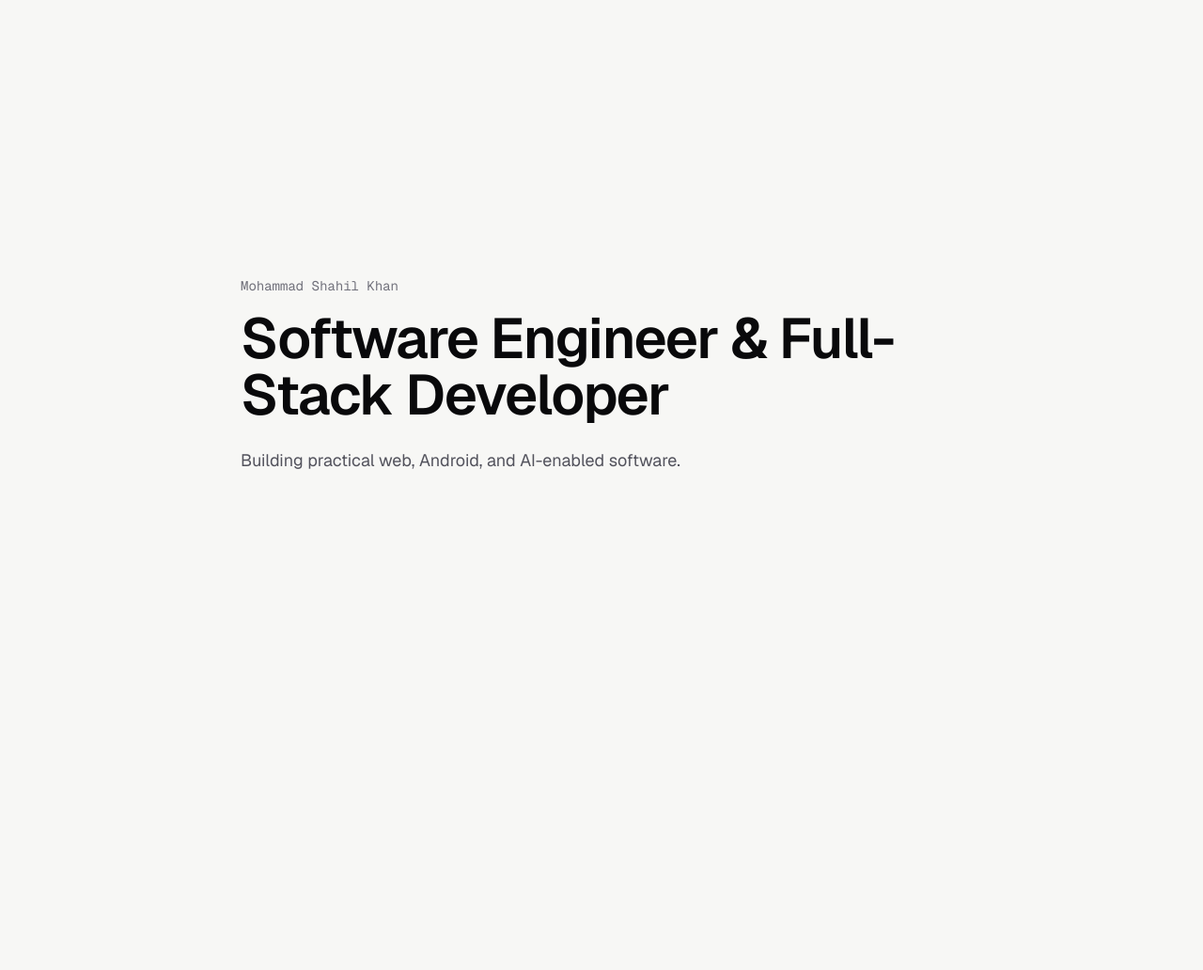
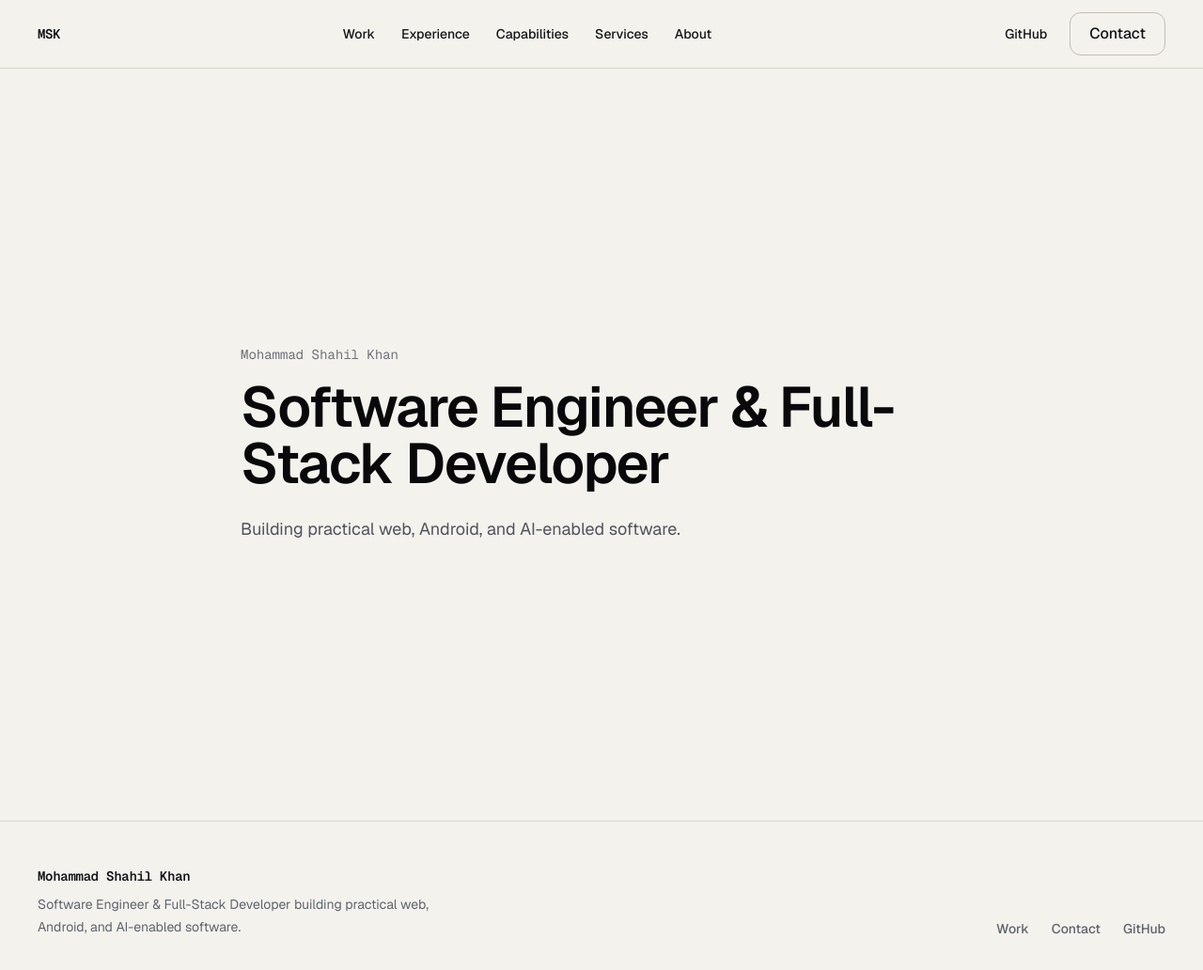
Before and after one commit to shahilkhan001/My-Portfolio, a Next.js app: page / in a window 1280 px wide. Shown: the top 1032 px of the page at 94% size. Before the commit the page ends 800 px from the top, so only its background shows below. Built offline with nearby package versions, Linux system fonts and the light colour scheme.

Commit message:
feat: add design system and global layout

```diff
--- a/package.json
+++ b/package.json
@@ -9,6 +9,7 @@
     "lint": "eslint"
   },
   "dependencies": {
+    "lucide-react": "^1.37.0",
     "next": "16.3.3",
     "react": "19.2.8",
     "react-dom": "19.2.8"
--- a/src/app/globals.css
+++ b/src/app/globals.css
@@ -1,28 +1,128 @@
 @import "tailwindcss";
 
 :root {
-  --background: #f7f7f5;
-  --foreground: #18181b;
+  --page: #f4f2ed;
+  --surface: #fbfaf7;
+  --surface-muted: #ebe8e1;
+  --surface-dark: #111317;
+  --surface-dark-muted: #191d23;
+
+  --ink: #14161a;
+  --ink-muted: #5f646d;
+  --ink-subtle: #7b8089;
+  --ink-inverse: #f7f7f5;
+
+  --border: #d8d4cb;
+  --border-strong: #c2bdb3;
+  --border-dark: #2b3038;
+
+  --accent: #2457f5;
+  --accent-hover: #1948d6;
+  --accent-soft: #e7ecff;
+  --status: #237a4b;
+
+  --radius-sm: 0.5rem;
+  --radius-md: 0.75rem;
+  --radius-lg: 1rem;
+  --radius-xl: 1.25rem;
 }
 
 @theme inline {
-  --color-background: var(--background);
-  --color-foreground: var(--foreground);
+  --color-page: var(--page);
+  --color-surface: var(--surface);
+  --color-surface-muted: var(--surface-muted);
+  --color-surface-dark: var(--surface-dark);
+  --color-surface-dark-muted: var(--surface-dark-muted);
+
+  --color-ink: var(--ink);
+  --color-ink-muted: var(--ink-muted);
+  --color-ink-subtle: var(--ink-subtle);
+  --color-ink-inverse: var(--ink-inverse);
+
+  --color-border: var(--border);
+  --color-border-strong: var(--border-strong);
+  --color-border-dark: var(--border-dark);
+
+  --color-accent: var(--accent);
+  --color-accent-hover: var(--accent-hover);
+  --color-accent-soft: var(--accent-soft);
+  --color-status: var(--status);
+
   --font-sans: var(--font-geist-sans);
   --font-mono: var(--font-geist-mono);
+
+  --radius-sm: var(--radius-sm);
+  --radius-md: var(--radius-md);
+  --radius-lg: var(--radius-lg);
+  --radius-xl: var(--radius-xl);
 }
 
-* {
+*,
+*::before,
+*::after {
   box-sizing: border-box;
 }
 
 html {
-  background: var(--background);
+  min-width: 320px;
+  background: var(--page);
+  scroll-behavior: smooth;
+  text-size-adjust: 100%;
 }
 
 body {
   margin: 0;
-  background: var(--background);
-  color: var(--foreground);
+  min-height: 100dvh;
+  background: var(--page);
+  color: var(--ink);
   font-family: var(--font-geist-sans), sans-serif;
+  text-rendering: optimizeLegibility;
+  -webkit-font-smoothing: antialiased;
 }
+
+a {
+  color: inherit;
+  text-decoration: none;
+}
+
+button,
+input,
+textarea,
+select {
+  font: inherit;
+}
+
+button {
+  cursor: pointer;
+}
+
+img,
+svg {
+  display: block;
+  max-width: 100%;
+}
+
+::selection {
+  background: var(--accent);
+  color: #ffffff;
+}
+
+:focus-visible {
+  outline: 2px solid var(--accent);
+  outline-offset: 4px;
+}
+
+@media (prefers-reduced-motion: reduce) {
+  html {
+    scroll-behavior: auto;
+  }
+
+  *,
+  *::before,
+  *::after {
+    scroll-behavior: auto !important;
+    animation-duration: 0.01ms !important;
+    animation-iteration-count: 1 !important;
+    transition-duration: 0.01ms !important;
+  }
+}
--- a/src/app/layout.tsx
+++ b/src/app/layout.tsx
@@ -1,5 +1,7 @@
 import type { Metadata } from "next";
 import { Geist, Geist_Mono } from "next/font/google";
+import { SiteFooter } from "@/components/layout/site-footer";
+import { SiteHeader } from "@/components/layout/site-header";
 import "./globals.css";
 
 const geistSans = Geist({
@@ -27,7 +29,19 @@ export default function RootLayout({ children }: LayoutProps<"/">) {
       lang="en"
       className={`${geistSans.variable} ${geistMono.variable} h-full antialiased`}
     >
-      <body className="min-h-full">{children}</body>
+      <body className="flex min-h-full flex-col">
+        <a
+          href="#main-content"
+          className="sr-only z-50 rounded-md bg-ink px-4 py-2 text-sm font-medium text-ink-inverse focus:not-sr-only focus:fixed focus:left-4 focus:top-4"
+        >
+          Skip to main content
+        </a>
+        <SiteHeader />
+        <div id="main-content" tabIndex={-1} className="flex-1">
+          {children}
+        </div>
+        <SiteFooter />
+      </body>
     </html>
   );
 }
--- /dev/null
+++ b/src/components/layout/site-footer.tsx
@@ -0,0 +1,43 @@
+import Link from "next/link";
+import { Container } from "@/components/ui/container";
+
+export function SiteFooter() {
+  return (
+    <footer className="border-t border-border bg-page">
+      <Container className="grid gap-8 py-10 sm:grid-cols-2 sm:items-end lg:py-12">
+        <div>
+          <p className="font-mono text-sm font-semibold tracking-[-0.02em] text-ink">
+            Mohammad Shahil Khan
+          </p>
+          <p className="mt-2 max-w-md text-sm leading-6 text-ink-muted">
+            Software Engineer &amp; Full-Stack Developer building practical web,
+            Android, and AI-enabled software.
+          </p>
+        </div>
+
+        <div className="flex flex-wrap gap-x-6 gap-y-3 text-sm font-medium text-ink-muted sm:justify-end">
+          <Link
+            href="/#work"
+            className="transition-colors duration-200 hover:text-ink"
+          >
+            Work
+          </Link>
+          <Link
+            href="/#contact"
+            className="transition-colors duration-200 hover:text-ink"
+          >
+            Contact
+          </Link>
+          <a
+            href="https://github.com/shahilkhan001"
+            target="_blank"
+            rel="noreferrer"
+            className="transition-colors duration-200 hover:text-ink"
+          >
+            GitHub
+          </a>
+        </div>
+      </Container>
+    </footer>
+  );
+}
--- /dev/null
+++ b/src/components/layout/site-header.tsx
@@ -0,0 +1,57 @@
+import Link from "next/link";
+import { ActionLink } from "@/components/ui/action-link";
+import { Container } from "@/components/ui/container";
+
+const navigation = [
+  { label: "Work", href: "/#work" },
+  { label: "Experience", href: "/#experience" },
+  { label: "Capabilities", href: "/#capabilities" },
+  { label: "Services", href: "/#services" },
+  { label: "About", href: "/#about" },
+];
+
+export function SiteHeader() {
+  return (
+    <header className="border-b border-border bg-page">
+      <Container className="flex min-h-18 items-center justify-between gap-6">
+        <Link
+          href="/"
+          className="shrink-0 font-mono text-sm font-semibold tracking-[-0.02em] text-ink"
+          aria-label="Mohammad Shahil Khan — Home"
+        >
+          MSK
+        </Link>
+
+        <nav
+          aria-label="Primary navigation"
+          className="hidden items-center gap-7 lg:flex"
+        >
+          {navigation.map((item) => (
+            <Link
+              key={item.href}
+              href={item.href}
+              className="text-sm font-medium text-ink-muted transition-colors duration-200 hover:text-ink"
+            >
+              {item.label}
+            </Link>
+          ))}
+        </nav>
+
+        <div className="flex items-center gap-2 sm:gap-3">
+          <a
+            href="https://github.com/shahilkhan001"
+            target="_blank"
+            rel="noreferrer"
+            className="hidden min-h-11 items-center rounded-md px-3 text-sm font-medium text-ink-muted transition-colors duration-200 hover:bg-surface-muted hover:text-ink sm:inline-flex"
+          >
+            GitHub
+          </a>
+
+          <ActionLink href="/#contact" variant="secondary">
+            Contact
+          </ActionLink>
+        </div>
+      </Container>
+    </header>
+  );
+}
--- /dev/null
+++ b/src/components/ui/action-link.tsx
@@ -0,0 +1,49 @@
+import type { AnchorHTMLAttributes, ReactNode } from "react";
+import Link, { type LinkProps } from "next/link";
+import { ArrowUpRight } from "lucide-react";
+
+type ActionVariant = "primary" | "secondary" | "text";
+
+type ActionLinkProps = LinkProps &
+  Omit<AnchorHTMLAttributes<HTMLAnchorElement>, "href"> & {
+    children: ReactNode;
+    variant?: ActionVariant;
+    external?: boolean;
+    showArrow?: boolean;
+  };
+
+const variantClasses: Record<ActionVariant, string> = {
+  primary:
+    "bg-ink text-ink-inverse hover:bg-accent focus-visible:outline-accent",
+  secondary:
+    "border border-border-strong bg-transparent text-ink hover:border-ink hover:bg-surface",
+  text: "text-ink hover:text-accent",
+};
+
+export function ActionLink({
+  children,
+  className = "",
+  variant = "primary",
+  external = false,
+  showArrow = false,
+  ...props
+}: ActionLinkProps) {
+  const sharedClasses =
+    variant === "text"
+      ? "inline-flex min-h-11 items-center gap-2 font-medium transition-colors duration-200"
+      : "inline-flex min-h-11 items-center justify-center gap-2 rounded-md px-5 py-2.5 font-medium transition-colors duration-200";
+
+  return (
+    <Link
+      className={`${sharedClasses} ${variantClasses[variant]} ${className}`}
+      target={external ? "_blank" : undefined}
+      rel={external ? "noreferrer" : undefined}
+      {...props}
+    >
+      <span>{children}</span>
+      {showArrow ? (
+        <ArrowUpRight aria-hidden="true" className="size-4" strokeWidth={1.8} />
+      ) : null}
+    </Link>
+  );
+}
--- /dev/null
+++ b/src/components/ui/container.tsx
@@ -0,0 +1,25 @@
+import type { ComponentPropsWithoutRef, ElementType, ReactNode } from "react";
+
+type ContainerProps<T extends ElementType = "div"> = {
+  as?: T;
+  children: ReactNode;
+  className?: string;
+} & Omit<ComponentPropsWithoutRef<T>, "as" | "children" | "className">;
+
+export function Container<T extends ElementType = "div">({
+  as,
+  children,
+  className = "",
+  ...props
+}: ContainerProps<T>) {
+  const Component = as ?? "div";
+
+  return (
+    <Component
+      className={`mx-auto w-full max-w-[80rem] px-5 sm:px-8 lg:px-10 ${className}`}
+      {...props}
+    >
+      {children}
+    </Component>
+  );
+}
--- /dev/null
+++ b/src/components/ui/section-heading.tsx
@@ -0,0 +1,33 @@
+type SectionHeadingProps = {
+  eyebrow?: string;
+  title: string;
+  description?: string;
+  className?: string;
+};
+
+export function SectionHeading({
+  eyebrow,
+  title,
+  description,
+  className = "",
+}: SectionHeadingProps) {
+  return (
+    <div className={`max-w-3xl ${className}`}>
+      {eyebrow ? (
+        <p className="mb-4 font-mono text-xs font-medium uppercase tracking-[0.16em] text-accent">
+          {eyebrow}
+        </p>
+      ) : null}
+
+      <h2 className="text-3xl font-semibold tracking-[-0.035em] text-ink sm:text-4xl lg:text-5xl">
+        {title}
+      </h2>
+
+      {description ? (
+        <p className="mt-5 max-w-2xl text-base leading-7 text-ink-muted sm:text-lg sm:leading-8">
+          {description}
+        </p>
+      ) : null}
+    </div>
+  );
+}
--- /dev/null
+++ b/src/components/ui/section.tsx
@@ -0,0 +1,34 @@
+import type { ComponentPropsWithoutRef, ReactNode } from "react";
+import { Container } from "@/components/ui/container";
+
+type SectionTone = "page" | "surface" | "muted" | "dark";
+
+type SectionProps = ComponentPropsWithoutRef<"section"> & {
+  children: ReactNode;
+  tone?: SectionTone;
+  containerClassName?: string;
+};
+
+const toneClasses: Record<SectionTone, string> = {
+  page: "bg-page text-ink",
+  surface: "bg-surface text-ink",
+  muted: "bg-surface-muted text-ink",
+  dark: "bg-surface-dark text-ink-inverse",
+};
+
+export function Section({
+  children,
+  className = "",
+  containerClassName = "",
+  tone = "page",
+  ...props
+}: SectionProps) {
+  return (
+    <section
+      className={`py-20 sm:py-24 lg:py-32 ${toneClasses[tone]} ${className}`}
+      {...props}
+    >
+      <Container className={containerClassName}>{children}</Container>
+    </section>
+  );
+}
```
Also changed, not shown: 1 other file (tests, documents, lock files or other folders).
